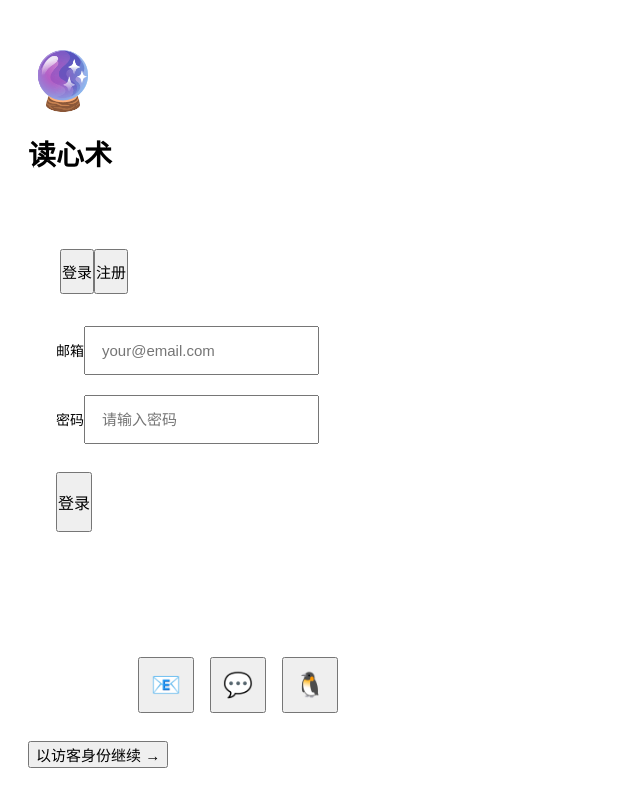
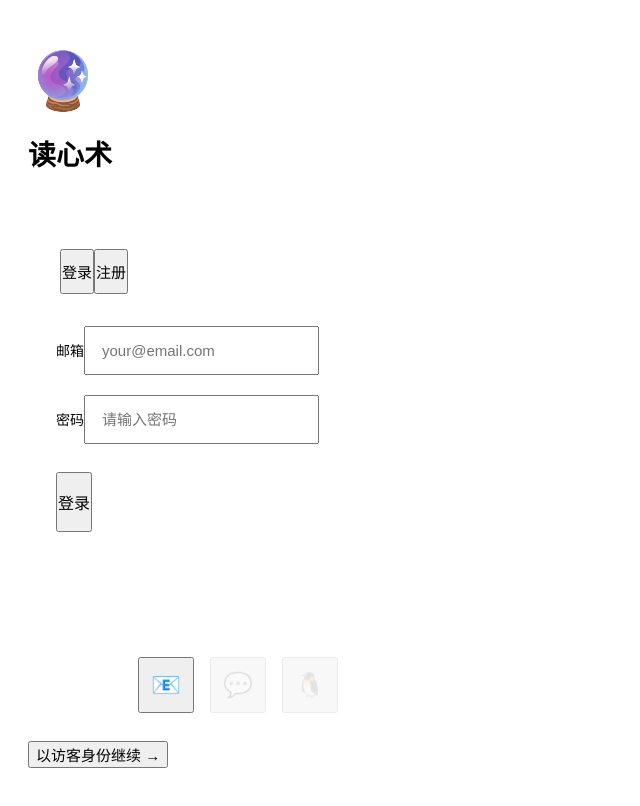
Before and after one commit to anneheartrecord/talk-mbti, a Vue app in the folder web/: page /#/login in a window 1280 px wide. Shown: the top 806 px of the page, without its empty margins (0-640 px from the left). Built offline with nearby package versions, Linux system fonts and the light colour scheme; no server answers; the HTML template or start-up script is replaced by a standard one.

Commit message:
模式页去掉时间和收费标签，登录页微信QQ按钮置灰

```diff
--- a/web/src/views/LoginPage.vue
+++ b/web/src/views/LoginPage.vue
@@ -132,15 +132,15 @@
             title="Google 登录"
           >📧</button>
           <button
-            @click="handleOAuthLogin('wechat')"
-            class="flex items-center justify-center rounded-xl bg-white/20 backdrop-blur hover:bg-white/30 transition-all cursor-pointer"
-            style="width: 56px; height: 56px; font-size: 24px;"
+            disabled
+            class="flex items-center justify-center rounded-xl bg-white/10 transition-all"
+            style="width: 56px; height: 56px; font-size: 24px; opacity: 0.4; cursor: not-allowed;"
             title="微信登录（即将支持）"
           >💬</button>
           <button
-            @click="handleOAuthLogin('qq')"
-            class="flex items-center justify-center rounded-xl bg-white/20 backdrop-blur hover:bg-white/30 transition-all cursor-pointer"
-            style="width: 56px; height: 56px; font-size: 24px;"
+            disabled
+            class="flex items-center justify-center rounded-xl bg-white/10 transition-all"
+            style="width: 56px; height: 56px; font-size: 24px; opacity: 0.4; cursor: not-allowed;"
             title="QQ 登录（即将支持）"
           >🐧</button>
         </div>
--- a/web/src/views/ModeSelectorPage.vue
+++ b/web/src/views/ModeSelectorPage.vue
@@ -30,7 +30,7 @@
           <div style="flex: 1;">
             <h2 style="font-size: 18px; font-weight: 700; color: #2d3436; margin: 0 0 4px;">MBTI 人格测试</h2>
             <p style="font-size: 13px; color: #636e72; margin: 0 0 8px; line-height: 1.4;">通过自然对话分析你的人格类型</p>
-            <span class="tag-free">免费 · 约5分钟</span>
+            <span class="tag-free">免费</span>
           </div>
           <span style="color: #b2bec3; font-size: 20px; align-self: center;">›</span>
         </div>
@@ -43,7 +43,7 @@
           <div style="flex: 1;">
             <h2 style="font-size: 18px; font-weight: 700; color: #2d3436; margin: 0 0 4px;">学生专业推荐</h2>
             <p style="font-size: 13px; color: #636e72; margin: 0 0 8px; line-height: 1.4;">分析人格类型 + 推荐匹配专业</p>
-            <span class="tag-free">免费 · 约8分钟</span>
+            <span class="tag-free">免费</span>
           </div>
           <span style="color: #b2bec3; font-size: 20px; align-self: center;">›</span>
         </div>
@@ -56,7 +56,6 @@
           <div style="flex: 1;">
             <h2 style="font-size: 18px; font-weight: 700; color: #2d3436; margin: 0 0 4px;">MBTI 答疑</h2>
             <p style="font-size: 13px; color: #636e72; margin: 0 0 8px; line-height: 1.4;">输入你的 MBTI 和问题，获取个性化建议</p>
-            <span class="tag-paid">即将收费 · 当前免费体验</span>
           </div>
           <span style="color: #b2bec3; font-size: 20px; align-self: center;">›</span>
         </div>
@@ -69,7 +68,6 @@
           <div style="flex: 1;">
             <h2 style="font-size: 18px; font-weight: 700; color: #2d3436; margin: 0 0 4px;">八字 × MBTI 命理</h2>
             <p style="font-size: 13px; color: #636e72; margin: 0 0 8px; line-height: 1.4;">结合出生八字和人格分析的综合报告</p>
-            <span class="tag-free">免费体验 · 约10分钟</span>
           </div>
           <span style="color: #b2bec3; font-size: 20px; align-self: center;">›</span>
         </div>
```
